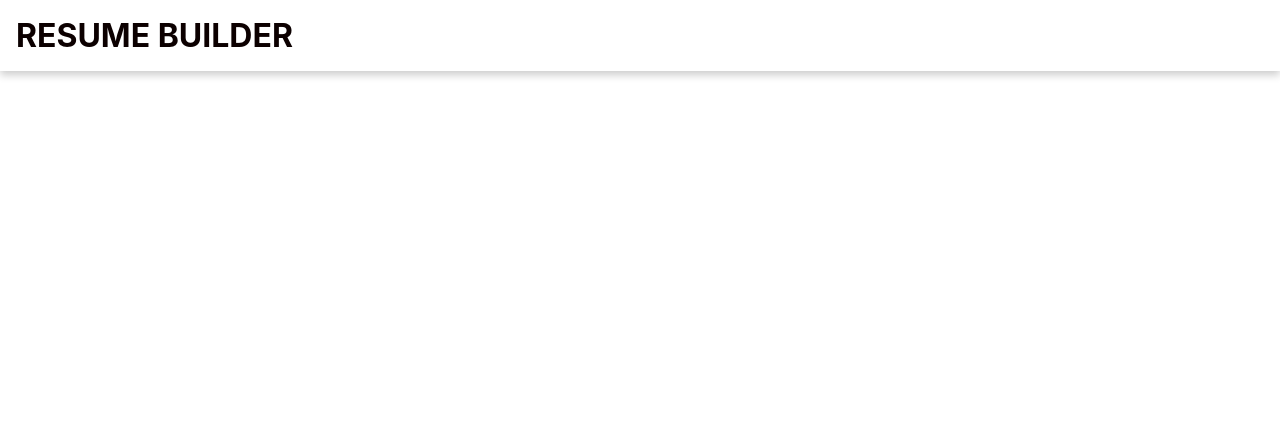
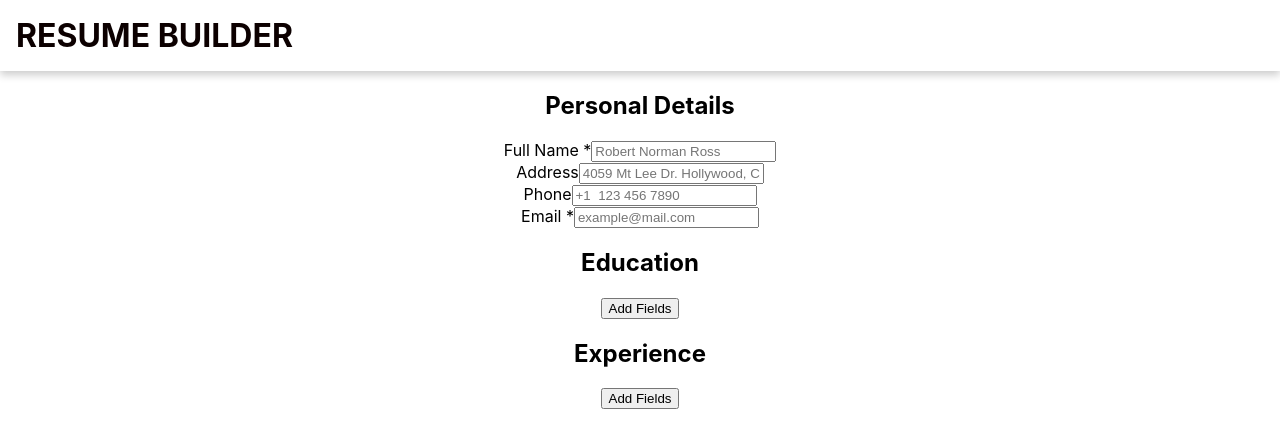
Before and after one commit to Aljobiju/Resume_Builder, a React (Create React App) app: page / in a window 1280 px wide. Shown: the top 448 px of the page. Built offline with nearby package versions, Linux system fonts and the light colour scheme.

Commit message:
per. details, experience, education added

```diff
--- a/src/App.css
+++ b/src/App.css
@@ -36,3 +36,5 @@
     transform: rotate(360deg);
   }
 }
+
+/* form */
--- a/src/App.js
+++ b/src/App.js
@@ -1,10 +1,15 @@
 import './App.css';
+import Form from './Components/Form/Form';
 import Headerfile from './Components/Header/Headerfile';
+
+
+
 
 function App() {
   return (
     <div className="App">
       <Headerfile/>
+      <Form/>
 
     </div>
   );
--- /dev/null
+++ b/src/Components/Education/Education.jsx
@@ -0,0 +1,44 @@
+import React, { useState } from 'react';
+
+function Education() {
+  const [fields, setFields] = useState([]);
+
+  const handleAddClick = () => {
+    setFields([...fields, { field1: '', field2: '' }]);
+  };
+
+  const handleDeleteClick = (index) => {
+    setFields(fields.filter((field, i) => i !== index));
+  };
+
+  const handleInputChange = (index, field, value) => {
+    const newFields = [...fields];
+    newFields[index][field] = value;
+    setFields(newFields);
+  };
+
+  return (
+    <div>
+      <button onClick={handleAddClick}>Add Fields</button>
+      {fields.map((field, index) => (
+        <div key={index}>
+            <label for="name">College <span>*</span></label>
+          <input
+            type="text"
+            value={field.field1}
+            onChange={(e) => handleInputChange(index, 'field1', e.target.value)}
+          />
+          <label for="name">Course <span>*</span></label>
+          <input
+            type="text"
+            value={field.field2}
+            onChange={(e) => handleInputChange(index, 'field2', e.target.value)}
+          />
+          <button onClick={() => handleDeleteClick(index)}>Delete</button>
+        </div>
+      ))}
+    </div>
+  );
+}
+
+export default Education;
--- /dev/null
+++ b/src/Components/Experience/Experience.jsx
@@ -0,0 +1,44 @@
+import React, { useState } from 'react';
+
+function Experience() {
+  const [fields, setFields] = useState([]);
+
+  const handleAddClick = () => {
+    setFields([...fields, { field1: '', field2: '' }]);
+  };
+
+  const handleDeleteClick = (index) => {
+    setFields(fields.filter((field, i) => i !== index));
+  };
+
+  const handleInputChange = (index, field, value) => {
+    const newFields = [...fields];
+    newFields[index][field] = value;
+    setFields(newFields);
+  };
+
+  return (
+    <div>
+      <button onClick={handleAddClick}>Add Fields</button>
+      {fields.map((field, index) => (
+        <div key={index}>
+            <label for="name">Company <span>*</span></label>
+          <input
+            type="text"
+            value={field.field1}
+            onChange={(e) => handleInputChange(index, 'field1', e.target.value)}
+          />
+          <label for="name">Job Role <span>*</span></label>
+          <input
+            type="text"
+            value={field.field2}
+            onChange={(e) => handleInputChange(index, 'field2', e.target.value)}
+          />
+          <button onClick={() => handleDeleteClick(index)}>Delete</button>
+        </div>
+      ))}
+    </div>
+  );
+}
+
+export default Experience;
--- /dev/null
+++ b/src/Components/Form/Form.jsx
@@ -0,0 +1,58 @@
+import React, { useState } from 'react'
+import Education from '../Education/Education';
+import Experience from '../Experience/Experience';
+
+function Form() {
+
+
+
+
+
+  return (
+    <div>
+
+    <h2>Personal Details</h2>
+  <div className="form-group">
+    <label for="name">Full Name <span>*</span></label>
+    <input type="text" name="name" id="name" placeholder="Robert Norman Ross"></input>
+    <div id="name__error" class="error"></div>
+  </div>
+
+  <div className="form-group">
+    <label for="address">Address</label>
+    <input type="text" name="address" id="address" placeholder="4059 Mt Lee Dr. Hollywood, CA 90068"></input>
+  </div>
+
+  <div className="form-group">
+    <label for="phone">Phone</label>
+    <input type="text" name="phone" id="phone" placeholder="+1  123 456 7890"></input>
+  </div>
+
+  <div className="form-group">
+    <label for="email">Email <span>*</span></label>
+    <input type="text" name="email" id="email" placeholder="example@mail.com"></input>
+    <div id="email__error" class="error"></div>
+  </div>
+
+  <h2>Education</h2>
+  <Education/>
+  {/* <button onClick={handleAddClick}>Add College</button>
+  {renderFields()} */}
+  {/* <div>
+      {items.map((item, index) => (
+        <div key={index}>
+          <input type="text" value={item} onChange={(event) => handleInputChange(index, event)} />
+          <button onClick={() => handleDeleteItem(index)}>Delete</button>
+        </div>
+      ))}
+    </div> */}
+
+      <h2>Experience</h2>
+      <Experience/>
+      {/* <button onClick={addCompany}>Add Company</button>
+      {comp} */}
+    </div>
+  )
+}
+
+export default Form
```
